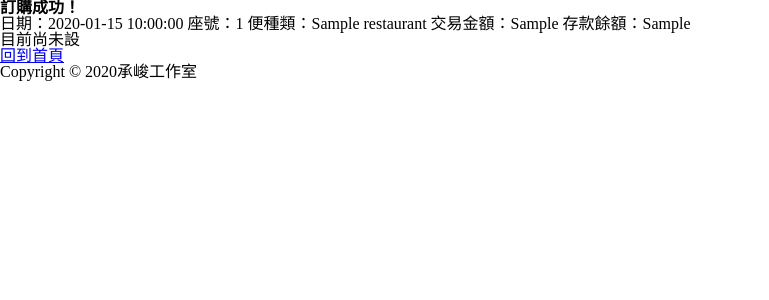
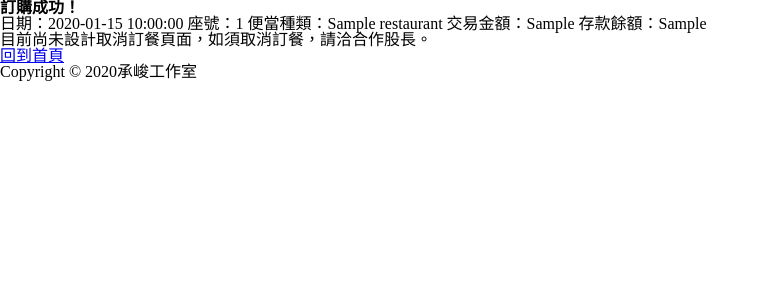
Before and after one commit to 113empire/lunch13, a Flask app: template templates/order_successful.html in a window 1280 px wide. Shown: the top 300 px of the page, without its empty margins (0-769 px from the left). Run offline with Flask 2, Linux system fonts and the light colour scheme; the template is opened without the code that fills it: most values are stand-ins (such as "Sample title", 1, 10 or a date in 2020).

Commit message:
Update order_successful.html

```diff
--- a/templates/order_successful.html
+++ b/templates/order_successful.html
@@ -20,14 +20,14 @@
                 <p class="text">
                     日期：{{ date }}
                     座號：{{ seat_num }}
-                    便種類：{{ restaurant }}
+                    便當種類：{{ restaurant }}
                     交易金額：{{ how_much }}
                     存款餘額：{{ leave_money }}
                 </p>
+
                 <p class="text">
-                    目前尚未設
+                    目前尚未設計取消訂餐頁面，如須取消訂餐，請洽合作股長。
                 </p>
-
 
                 <p class="a-text"><a href="/">回到首頁</a></p>
 
```
